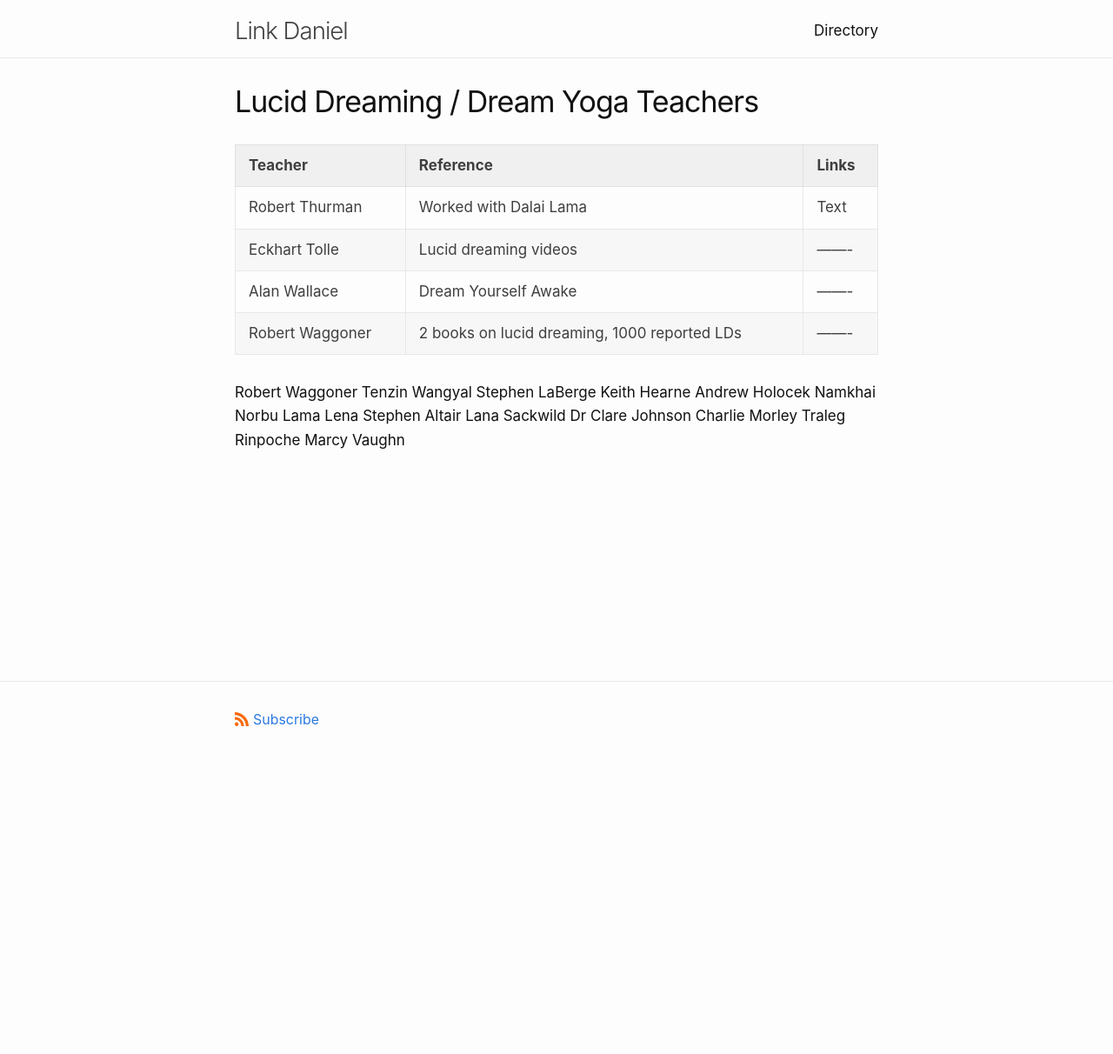
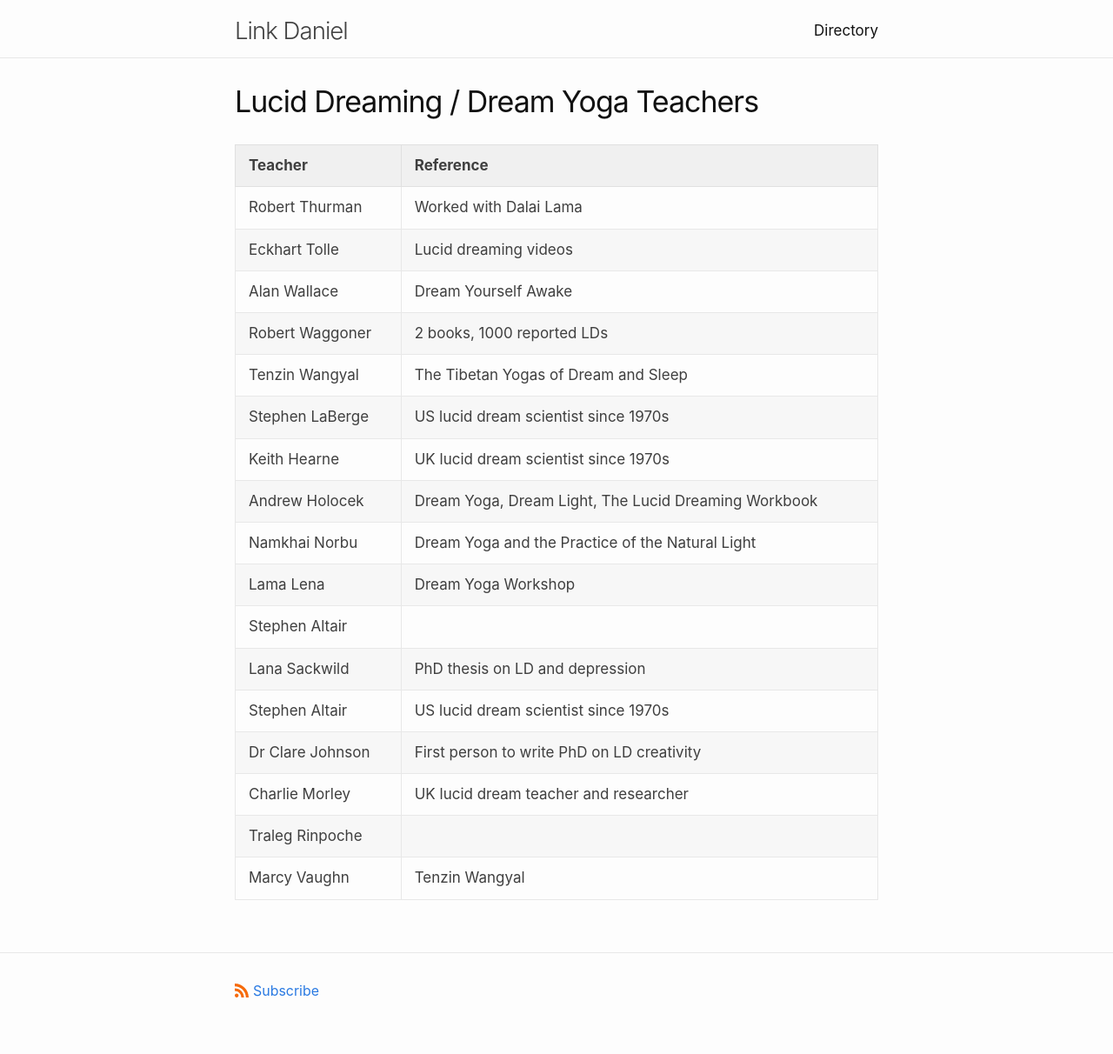
Before and after one commit to link-daniel/link.github.io, a Jekyll site: the page built from dreamteachers.md, in a window 1280 px wide. Shown: the whole page at 87% size. Built offline with Jekyll 4.4.1, drawn with Linux system fonts in a browser that asks for light colours; before the commit the page ends 900 px from its top, so only the background shows below that.

Commit message:
Update dreamteachers.md

```diff
--- a/dreamteachers.md
+++ b/dreamteachers.md
@@ -5,25 +5,22 @@ categories:
 tags:
 ---
 
-| Teacher        | Reference    | Links |
-| --------       | -------     | ------- |
-| Robert Thurman | Worked with Dalai Lama    | Text    |
-| Eckhart Tolle  | Lucid dreaming videos      | ------- |
-| Alan Wallace       | Dream Yourself Awake       | ------- |
-| Robert Waggoner          | 2 books on lucid dreaming, 1000 reported LDs       | ------- |
-
-
-
-Robert Waggoner
-Tenzin Wangyal
-Stephen LaBerge
-Keith Hearne
-Andrew Holocek
-Namkhai Norbu
-Lama Lena
-Stephen Altair
-Lana Sackwild
-Dr Clare Johnson
-Charlie Morley
-Traleg Rinpoche
-Marcy Vaughn
+| Teacher                  | Reference   |
+| --------                 | -------     |
+| Robert Thurman           | Worked with Dalai Lama    |
+| Eckhart Tolle            | Lucid dreaming videos      |
+| Alan Wallace             | Dream Yourself Awake       |
+| Robert Waggoner          | 2 books, 1000 reported LDs   |
+| Tenzin Wangyal          | The Tibetan Yogas of Dream and Sleep   |
+| Stephen LaBerge         | US lucid dream scientist since 1970s   |
+| Keith Hearne         | UK lucid dream scientist since 1970s   |
+| Andrew Holocek        | Dream Yoga, Dream Light, The Lucid Dreaming Workbook   |
+| Namkhai Norbu        | Dream Yoga and the Practice of the Natural Light   |
+| Lama Lena        | Dream Yoga Workshop   |
+| Stephen Altair         |   |
+| Lana Sackwild         | PhD thesis on LD and depression   |
+| Stephen Altair         | US lucid dream scientist since 1970s   |
+| Dr Clare Johnson         | First person to write PhD on LD creativity   |
+| Charlie Morley        | UK lucid dream teacher and researcher  |
+| Traleg Rinpoche        |    |
+| Marcy Vaughn        | Tenzin Wangyal   |
```
